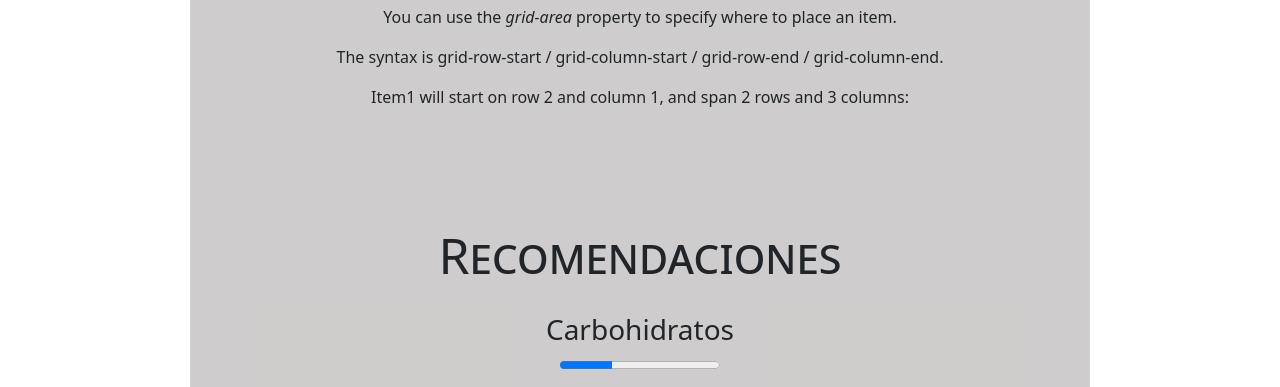
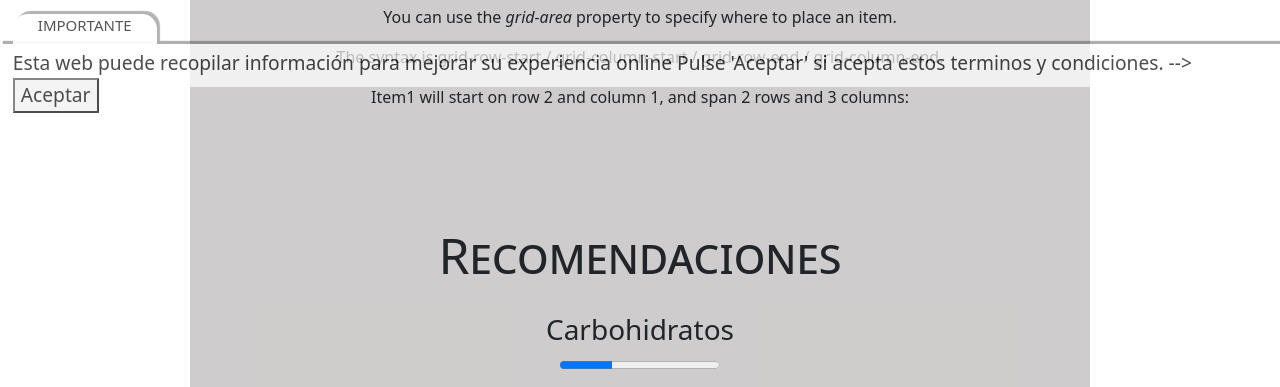
Before and after one commit to ph0nsy/POV-D, a website: page POV-D_Website/public/index.html in a window 1280 px wide. Shown: the part 713-1100 px from the top of the page. Drawn offline with nearby package versions, Linux system fonts and the light colour scheme; a script that the page names is missing.

Commit message:
Cookie añadida (susceptible a cambios)

```diff
--- a/POV-D_Website/public/index.html
+++ b/POV-D_Website/public/index.html
@@ -157,12 +157,41 @@
                </div>
             </div>
          </div>
+
+
+
+
+
+
       </div>
       <!--Footer-->
       <footer>
          Esto es un footer
       </footer>
+      <button onclick="topFunction()" id="myBtn" class="button-gototop"><i class="fas fa-angle-double-up"></i></button>
+            <div class="cookiesms" id="cookie1">
+               Esta web puede recopilar información para mejorar su experiencia online</a>
+               Pulse 'Aceptar' si acepta estos terminos y condiciones. --> <button onclick="controlcookies()">Aceptar</button>
+             <div  class="cookies2" onmouseover="document.getElementById('cookie1').style.bottom = '0px';">IMPORTANTE</div>
+            </div>
    </body>
    <!--JavaScript Propio-->
    <script src="./app.js"></script>
+
+
+   <!--JavaScript Cookies-->
+   <script type="text/javascript">
+      if (localStorage.controlcookie>0){
+         document.getElementById('cookie1').style.bottom = '-50px';
+      }
+   </script>
+
+   <script type="text/javascript">
+      function controlcookies() {
+         localStorage.controlcookie = (localStorage.controlcookie || 0);
+         localStorage.controlcookie++;
+         cookie1.style.display='none';
+      }
+   </script>
+
 </html>
--- a/POV-D_Website/public/styles.css
+++ b/POV-D_Website/public/styles.css
@@ -8,6 +8,26 @@ h1 {
     padding-bottom: 20px;
     font-size: 50px !important;
 }
+
+.button-gototop {
+  display: none;
+  position: fixed;
+  bottom: 20px;
+  right: 30px;
+  z-index: 99;
+  font-size: 18px;
+  border: none;
+  outline: none;
+  background-color: white;
+  color: black;
+  cursor: pointer;
+  border-radius: 6px;
+}
+
+.button-gototop:hover {
+  background-color: #555;
+}
+
 .main-content{
     margin: auto;
     background-color: rgba(170, 166, 166, 0.568);
@@ -61,4 +81,63 @@ h1 {
     .section{
         width: 800px;
     }
+
+
+#cookiesms1:target {
+    display: none;
 }
+.cookiesms{
+  width:100%;
+  height:43px;
+  margin:0 auto;
+  padding-left:1%;
+  padding-top:5px;
+  font-size: 1.2em;
+  clear:both;
+  font-weight: strong;
+  color: black;
+  bottom:0px;
+  position:fixed;
+  left: 0px;
+  background-color: #FFF;
+  opacity:0.7;
+  filter:alpha(opacity=70);
+  transition: bottom 1s;
+  -webkit-transition:bottom 1s;
+  -webkit-box-shadow: 3px -3px 1px rgba(50, 50, 50, 0.56);
+  -moz-box-shadow:    3px -3px 1px rgba(50, 50, 50, 0.56);
+  box-shadow:         3px -3px 1px rgba(50, 50, 50, 0.56);
+  z-index:999999999;
+}
+
+a.cokiesms{
+  color: black;
+}
+
+.cookiesms:hover{
+  bottom:0px;
+}
+.cookies2{
+  background-color: #FFF;
+  display:inline;
+  opacity:0.95;
+  filter:alpha(opacity=95);
+  position:absolute;
+  left:1%;
+  top:-30px;
+  font-size:15px;
+  height:30px;
+  padding-left:25px;
+  padding-right:25px;
+  -webkit-border-top-right-radius: 15px;
+  -webkit-border-top-left-radius: 15px;
+  -moz-border-radius-topright: 15px;
+  -moz-border-radius-topleft: 15px;
+  border-top-right-radius: 15px;
+  border-top-left-radius: 15px;
+  -webkit-box-shadow: 3px -3px 1px rgba(50, 50, 50, 0.56);
+  -moz-box-shadow:    3px -3px 1px rgba(50, 50, 50, 0.56);
+  box-shadow:         3px -3px 1px rgba(50, 50, 50, 0.56);
+}
+
+}
```
